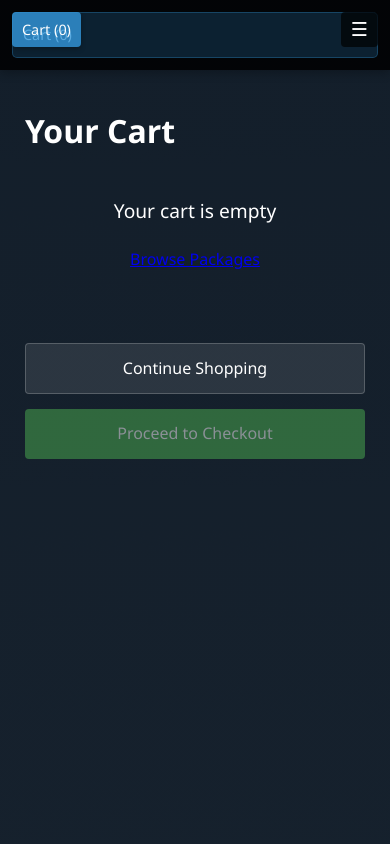
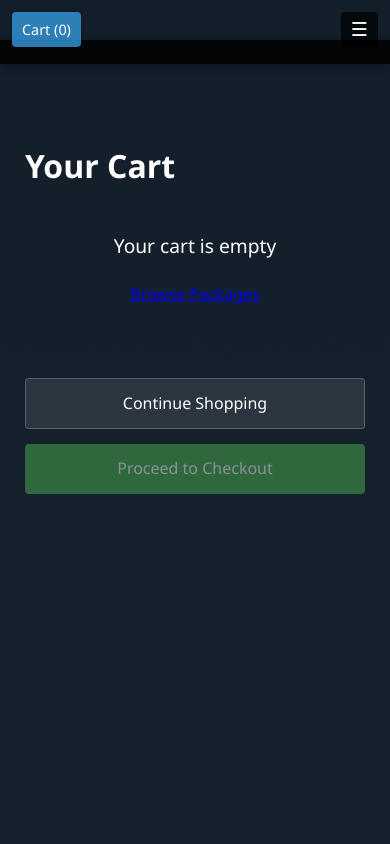
Before and after one commit to cleanfreakdetailz/CleanFreakDetailz, a Flask app: page /cart in a window 390 px wide. Run offline with Flask 3, Linux system fonts and the light colour scheme; data that the repository does not hold is empty.

Commit message:
Update site

```diff
--- a/templates/base.html
+++ b/templates/base.html
@@ -131,6 +131,7 @@
         max-height: 70px;
         overflow: hidden;
         transition: max-height 0.4s ease;
+        margin-top: 45px; /* Space for the mobile cart button */
       }
 
       nav.expanded {
@@ -145,12 +146,17 @@
         display: none;
       }
 
+      /* Hide the cart link in the nav on mobile */
+      #cart-link {
+        display: none;
+      }
+
       nav.expanded a {
         display: block;
       }
 
       .content {
-        margin-top: 80px;
+        margin-top: 120px; /* Adjusted for mobile cart button + nav */
         padding: 15px;
       }
     }
@@ -159,6 +165,7 @@
     @media (max-width: 480px) {
       nav {
         padding: 12px;
+        margin-top: 40px;
       }
 
       .menu-toggle {
@@ -180,7 +187,7 @@
       }
 
       .content {
-        margin-top: 75px;
+        margin-top: 110px;
         padding: 10px;
       }
     }
@@ -195,6 +202,19 @@
       nav a {
         padding: 8px 12px;
         font-size: 0.95rem;
+      }
+
+      /* Hide mobile cart button on tablet/desktop */
+      .mobile-cart-btn {
+        display: none;
+      }
+    }
+
+    /* Desktop screens */
+    @media (min-width: 1025px) {
+      /* Hide mobile cart button on desktop */
+      .mobile-cart-btn {
+        display: none;
       }
     }
   </style>
@@ -234,7 +254,8 @@
       if (window.innerWidth <= 768 &&
           !nav.contains(event.target) &&
           event.target !== toggleBtn &&
-          event.target !== mobileCartBtn) {
+          event.target !== mobileCartBtn &&
+          !mobileCartBtn.contains(event.target)) {
         nav.classList.remove('expanded');
       }
     });
```
